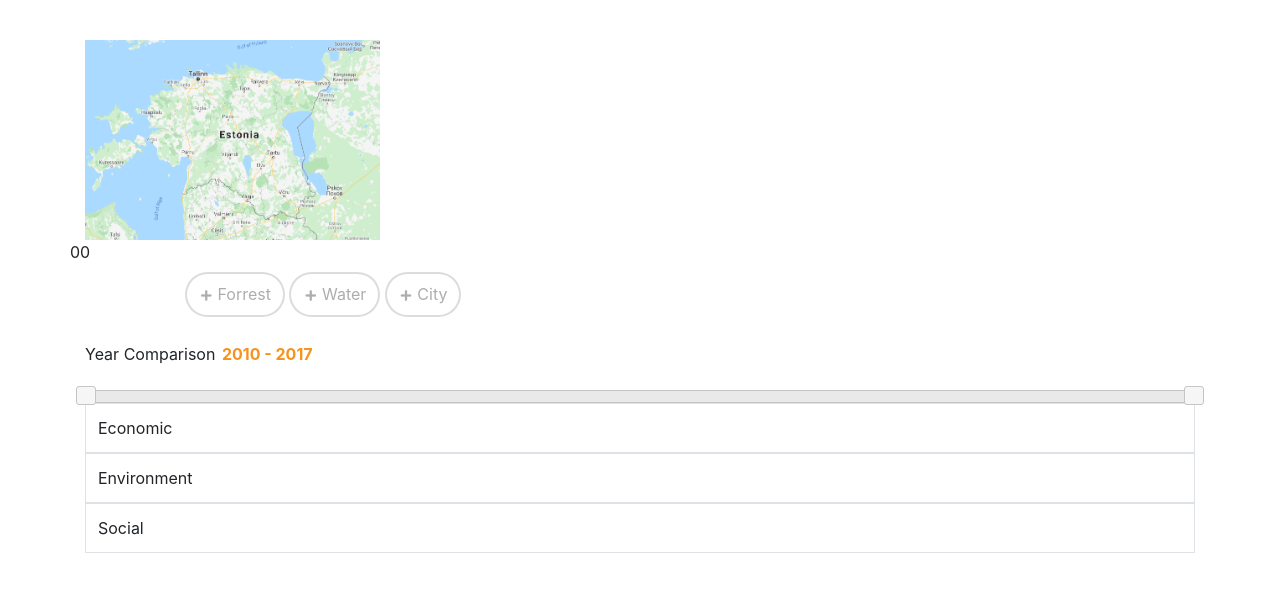
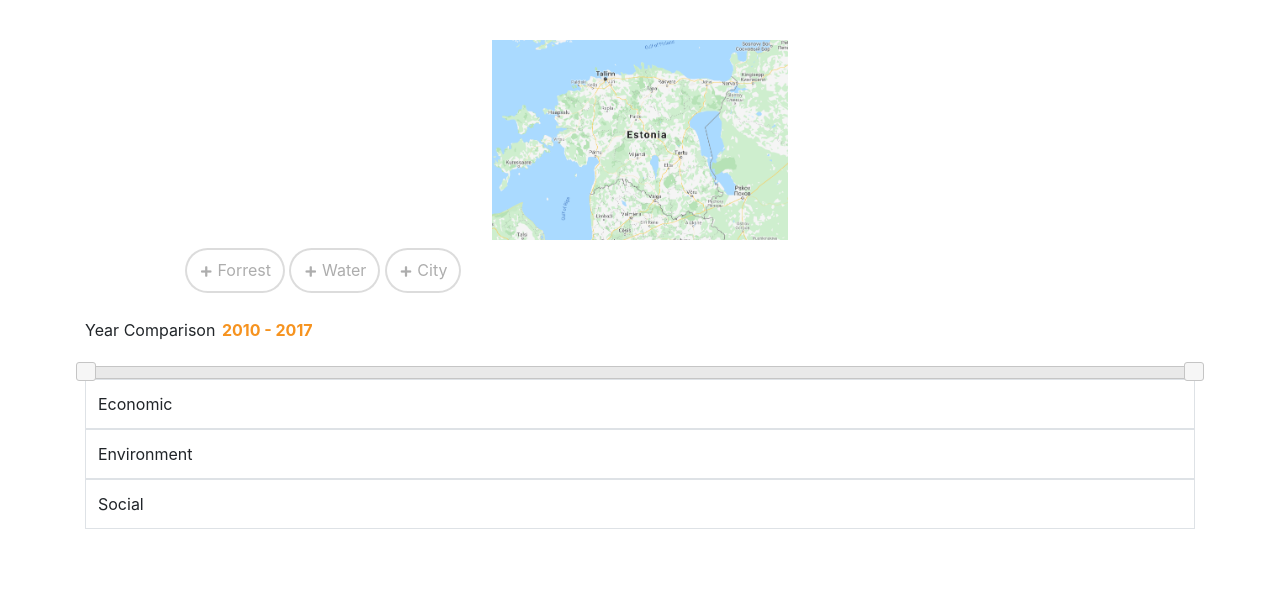
Before and after one commit to rolandshc/detectlandcoverchange_DLC, a website with bundled scripts: page startbootstrap-stylish-portfolio-gh-pages/bottom.html in a window 1280 px wide. Built offline with nearby package versions, Linux system fonts and the light colour scheme.

Commit message:
commit before dinner

```diff
--- a/startbootstrap-stylish-portfolio-gh-pages/bottom.html
+++ b/startbootstrap-stylish-portfolio-gh-pages/bottom.html
@@ -80,13 +80,13 @@ border-right: 1px solid #dee2e6;
     <div style="padding: 20px;"></div>
     <div class="container">
         <div class="row">
-            <div class="col-12" id="imageContainer">
+            <div class="col-12 text-center" id="imageContainer">
                 <img  alt="W3Schools" id="main-img"  touchstart="getPos(event)" touchend="stopTracking()" onmousemove="getPos(event)" onmouseout="stopTracking()" src="img/ee-map.PNG" >
             </div>
             </div>
             <div class="row">
-              <div id="xCo">0</div>
-              <div id="yCo">0</div>
+              <div id="xCo" style="display:none;">0</div>
+              <div id="yCo" style="display:none;">0</div>
         </div>
         <div class="row">
             <div class="col-1">
--- a/startbootstrap-stylish-portfolio-gh-pages/css/custom.css
+++ b/startbootstrap-stylish-portfolio-gh-pages/css/custom.css
@@ -71,10 +71,15 @@ ul.ks-cboxtags li input[type="checkbox"]:focus + label {
 {
   width: 300px;
   height: 200px;
-  overflow: auto;
+  overflow: scroll;
 }
 
 #main-img
 {
   height: 200px;
 }
+
+::-webkit-scrollbar {
+    width: 0px;
+    background: transparent; /* make scrollbar transparent */
+}
```
Also changed, not shown: startbootstrap-stylish-portfolio-gh-pages/index.html (+4 -4 lines), startbootstrap-stylish-portfolio-gh-pages/js/my.js (+3 -6 lines).
